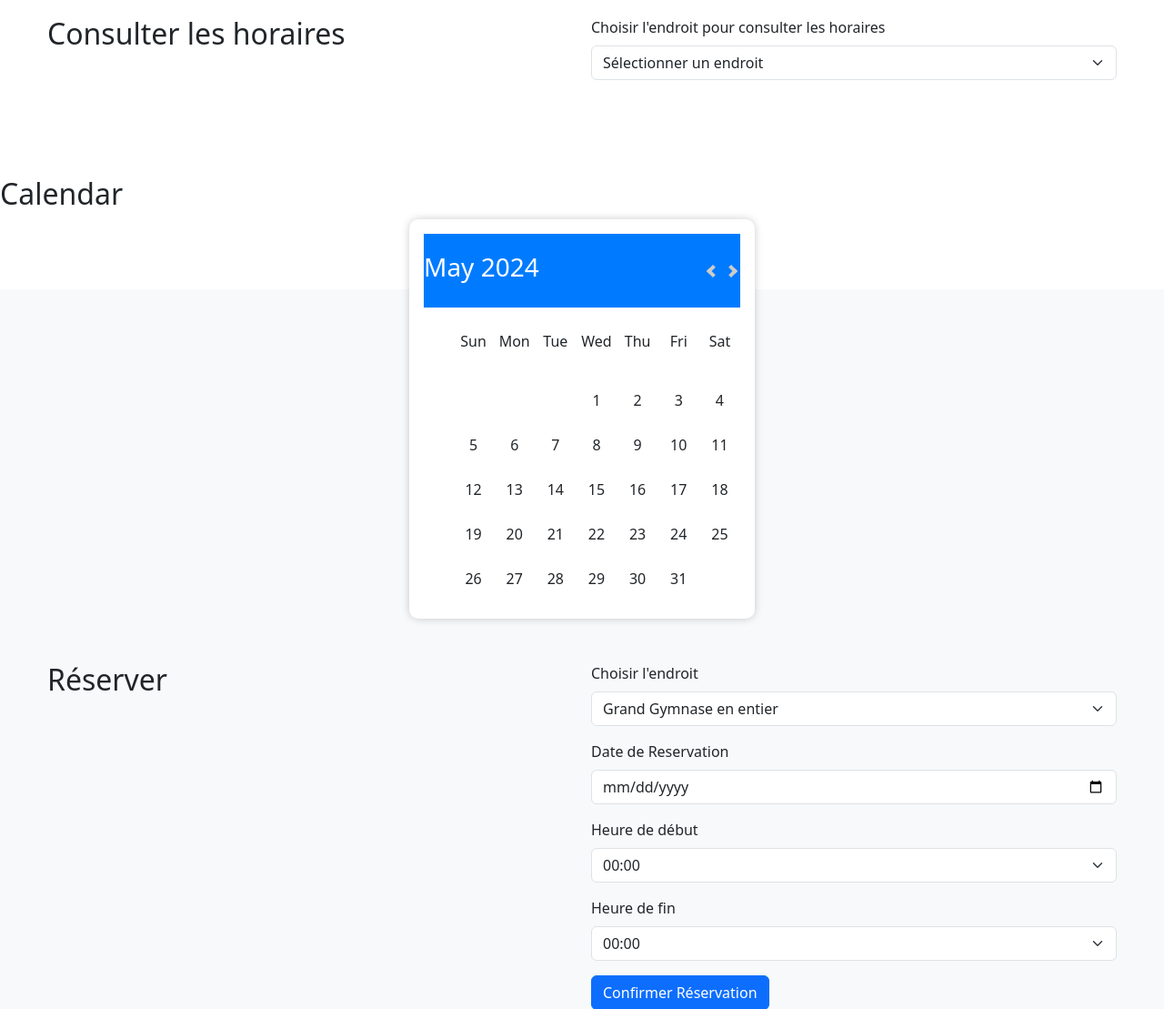
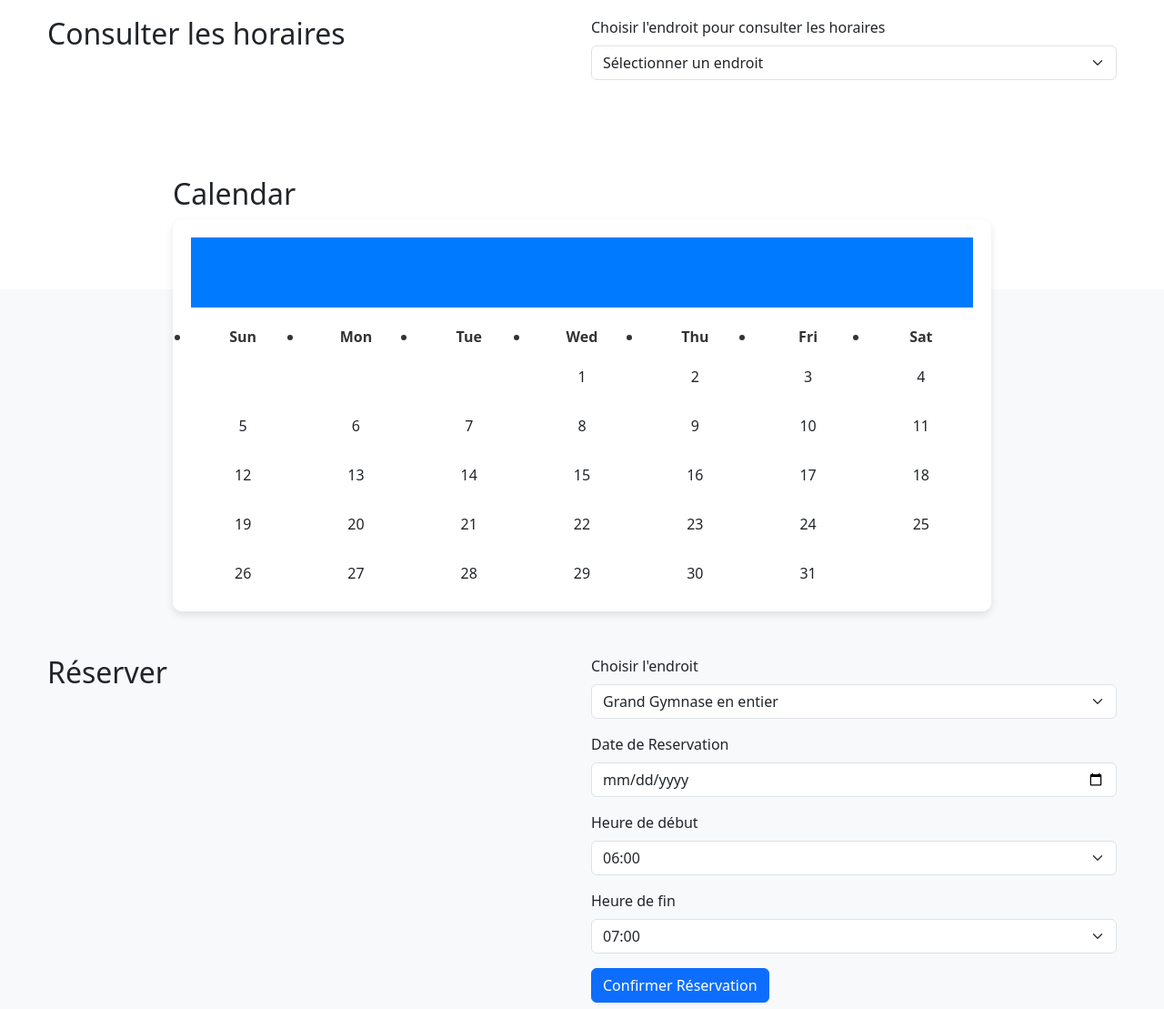
Before and after one commit to Rayane3/app_v1, a Flask app: page /booking in a window 1280 px wide. Shown: the part 482-1591 px from the top of the page at 91% size. Run offline with Flask 3, Linux system fonts and the light colour scheme; a user stored in the database is signed in.

Commit message:
modified:   app.py 	modified:   instance/users.sqlite3 	modified:   static/css/booking.css 	modified:   static/css/calendar.css 	modified:   templates/booking.html

```diff
--- a/app.py
+++ b/app.py
@@ -182,29 +182,47 @@ def create_reservation():
         flash('End time must be within 1 hour of start time.')
         return redirect(url_for('booking'))
 
-    # Check if the place is "Mur d'escalade"
+    # Query to check overlapping reservations
+    def overlapping_reservations(place):
+        return Reservation.query.filter(
+            Reservation.date_of_reservation == date_of_reservation,
+            Reservation.booked_place == place,
+            or_(and_(Reservation.time_of_reservation <= start_time, Reservation.end_time_of_reservation > start_time),
+                and_(Reservation.time_of_reservation < end_time, Reservation.end_time_of_reservation >= end_time))
+        )
+
+    # Check specific conditions for "Mur d'escalade"
     if booked_place == "Mur d'escalade":
-        existing_reservations_count = Reservation.query.filter(
-            Reservation.date_of_reservation == date_of_reservation,
-            Reservation.booked_place == booked_place,
-            or_(and_(Reservation.start_time <= start_time, Reservation.end_time > start_time),
-                and_(Reservation.start_time < end_time, Reservation.end_time >= end_time))
-        ).count()
-
+        existing_reservations_count = overlapping_reservations(booked_place).count()
         if existing_reservations_count >= 5:
             flash('Mur d\'escalade is fully booked for this time slot.', 'danger')
             return redirect(url_for('booking'))
 
+    # Check conditions for "grand gymnase en entier" and its sections
+    elif booked_place == "Grand Gymnase en entier":
+        for section in ["Grand Gymnase : section 1", "Grand Gymnase : section 2", "Grand Gymnase : section 3"]:
+            if overlapping_reservations(section).first():
+                flash('One or more sections of grand gymnase are already booked.', 'danger')
+                return redirect(url_for('booking'))
+    elif booked_place in ["Grand Gymnase : section 1", "Grand Gymnase : section 2", "Grand Gymnase : section 3"]:
+        if overlapping_reservations("Grand Gymnase en entier").first():
+            flash('Grand gymnase en entier is already booked.', 'danger')
+            return redirect(url_for('booking'))
+
+    # Check conditions for "petit gymnase en entier" and its sections
+    elif booked_place == "Petit Gymnase en entier":
+        for section in ["Petit Gymnase : section 1", "Petit Gymnase : section 2"]:
+            if overlapping_reservations(section).first():
+                flash('One or more sections of petit gymnase are already booked.', 'danger')
+                return redirect(url_for('booking'))
+    elif booked_place in ["Petit Gymnase : section 1", "Petit Gymnase : section 2"]:
+        if overlapping_reservations("Petit Gymnase en entier").first():
+            flash('Petit gymnase en entier is already booked.', 'danger')
+            return redirect(url_for('booking'))
+
+    # For all other places, ensure no overlapping reservations
     else:
-        # For all other places, ensure no overlapping reservations
-        existing_reservation = Reservation.query.filter(
-            Reservation.date_of_reservation == date_of_reservation,
-            Reservation.booked_place == booked_place,
-            or_(and_(Reservation.time_of_reservation <= start_time, Reservation.end_time_of_reservation > start_time),
-                and_(Reservation.time_of_reservation < end_time, Reservation.end_time_of_reservation >= end_time))
-        ).first()
-
-        if existing_reservation:
+        if overlapping_reservations(booked_place).first():
             flash('This place is already booked for the selected time slot.', 'danger')
             return redirect(url_for('booking'))
 
--- a/static/css/booking.css
+++ b/static/css/booking.css
@@ -1,29 +1,3 @@
-/*booking page*/
-/*booking page*/
-
-.building-plan {
-    height: 200px; /* Adjust based on your preference */
-    background-color: #ddd; /* Light grey to distinguish the plan area */
-    border: 2px solid #bbb; /* Slightly darker border for depth */
-    margin-bottom: 20px; /* Space below each plan */
-}
-
-.grand-gymnase {
-    /*background-image: url('/path/to/your/grand-gymnase-image.jpg');  Optional: if you have a plan image */
-    background-size: cover; /* Cover the div with the image */
-}
-
-.petit-gymnase {
-    /*background-image: url('/path/to/your/petit-gymnase-image.jpg');  Optional: if you have a plan image */
-    background-size: cover; /* Cover the div with the image */
-}
-
-/* Additional styling for navbar and footer for a cohesive look */
-.navbar-dark.bg-primary {
-    background-color: #007bff !important; /* Bootstrap primary color */
-}
-
-
 #timetable {
     margin-top: 20px;
 }
--- a/static/css/calendar.css
+++ b/static/css/calendar.css
@@ -1,90 +1,87 @@
+/* Ensure the calendar and timetable are styled correctly */
+#calendrier {
+    max-width: 900px;
+    margin: auto;
+}
+
 .calendar {
-    margin: auto;
-    width: 98%;
-    max-width: 380px;
-    padding: 1rem;
-    background: #fff;
+    background: #ffffff;
     border-radius: 10px;
-    box-shadow: 0 0 10px rgba(0, 0, 0, 0.2);
+    box-shadow: 0 4px 8px rgba(0, 0, 0, 0.1);
+    padding: 20px;
 }
 
 .calendar header {
     display: flex;
+    justify-content: space-between;
     align-items: center;
-    justify-content: space-between;
+    margin-bottom: 20px;
 }
 
-.calendar nav {
-    display: flex;
-    align-items: center;
+.calendar h3 {
+    font-size: 1.5rem;
+    color: #007bff;
 }
 
-.calendar ul {
-    list-style: none;
-    display: flex;
-    flex-wrap: wrap;
+.calendar nav button {
+    background: #007bff;
+    border: none;
+    color: white;
+    padding: 10px 20px;
+    border-radius: 5px;
+    cursor: pointer;
+    transition: background 0.3s;
+}
+
+.calendar nav button:hover {
+    background: #0056b3;
+}
+
+.calendar section {
+    display: grid;
+    grid-template-columns: repeat(7, 1fr);
+    gap: 10px;
+}
+
+.calendar .days {
+    display: contents;
+}
+
+.calendar .days li {
+    font-weight: bold;
+    color: #333333;
     text-align: center;
 }
 
-.calendar ul li {
-    width: calc(100% / 7);
-    margin-top: 25px;
-    position: relative;
-    z-index: 2;
-    cursor: pointer; /* Change cursor to pointer on hover */
+.calendar .dates {
+    display: contents;
 }
 
-.calendar ul li:hover {
-    background-color: #f0f0f0; /* Light gray background on hover */
+.calendar .dates li {
+    list-style: none;
+    padding: 10px;
+    text-align: center;
+    cursor: pointer;
+    transition: background 0.3s, color 0.3s;
 }
 
-#prev,
-#next {
-    width: 20px;
-    height: 20px;
-    position: relative;
-    border: none;
-    background: transparent;
-    cursor: pointer;
+.calendar .dates li:hover {
+    background: #e9f5ff;
 }
 
-#prev::before,
-#next::before {
-    content: "";
-    width: 50%;
-    height: 50%;
-    position: absolute;
-    top: 50%;
-    left: 50%;
-    border-style: solid;
-    border-width: 0.25em 0.25em 0 0;
-    border-color: #ccc;
+.calendar .dates li.today {
+    background: #007bff;
+    color: white;
+    border-radius: 5px;
 }
 
-#next::before {
-    transform: translate(-50%, -50%) rotate(45deg);
-}
-
-#prev::before {
-    transform: translate(-50%, -50%) rotate(-135deg);
-}
-
-#prev:hover::before,
-#next:hover::before {
-    border-color: #000;
-}
-
-.dates li.today {
-    color: #fff;
-    background-color: #000; /* Highlight today's date without the circle */
-}
-
-.dates li.inactive {
-    color: #ccc;
+.calendar .dates li.inactive {
+    color: #cccccc;
 }
 
 #timetable-container {
-    margin-top: 20px; /* Space between calendar and timetable */
+    margin-top: 20px;
+    display: none;
 }
 
 #timetable {
--- a/templates/booking.html
+++ b/templates/booking.html
@@ -81,7 +81,7 @@
     <h2>Calendar</h2>
         <div class="calendar">
           <header>
-            <h3></h3>
+            <h3 id="currentMonthTitle"></h3>
             <nav>
               <button id="prev"></button>
               <button id="next"></button>
@@ -131,10 +131,8 @@
         <div class="mb-3">
             <label for="startTime" class="form-label">Heure de début</label>
             <select class="form-select" id="startTime" name="time_of_reservation" required>
-                {% for hour in range(24) %}
-                    {% for minute in [0, 30] %}
-                        <option value="{{ '%02d' % hour }}:{{ '%02d' % minute }}">{{ '%02d' % hour }}:{{ '%02d' % minute }}</option>
-                    {% endfor %}
+                {% for hour in range(6, 24) %}
+                    <option value="{{ '%02d' % hour }}:{{ '%02d' % 00 }}">{{ '%02d' % hour }}:{{ '%02d' % 00 }}</option>
                 {% endfor %}
             </select>
         </div>
@@ -142,10 +140,8 @@
         <div class="mb-3">
             <label for="endTime" class="form-label">Heure de fin</label>
             <select class="form-select" id="endTime" name="end_time_of_reservation" required>
-                {% for hour in range(24) %}
-                    {% for minute in [0, 30] %}
-                        <option value="{{ '%02d' % hour }}:{{ '%02d' % minute }}">{{ '%02d' % hour }}:{{ '%02d' % minute }}</option>
-                    {% endfor %}
+                {% for hour in range(7, 25) %}
+                    <option value="{{ '%02d' % hour }}:{{ '%02d' % 00 }}">{{ '%02d' % hour }}:{{ '%02d' % 00 }}</option>
                 {% endfor %}
             </select>
         </div>
@@ -520,5 +516,21 @@ function showModal() {
 
 </script>
 
+<script>
+    document.addEventListener("DOMContentLoaded", function() {
+        // Array of month names
+        const monthNames = ["January", "February", "March", "April", "May", "June", "July", "August", "September", "October", "November", "December"];
+
+        // Get the current date
+        const now = new Date();
+
+        // Get the current month name
+        const currentMonth = monthNames[now.getMonth()];
+
+        // Update the content of the h3 element
+        document.getElementById("currentMonthTitle").textContent = "Month: " + currentMonth;
+    });
+    </script>
+
 
 {% endblock %}
```
Also changed, not shown: instance/users.sqlite3.
